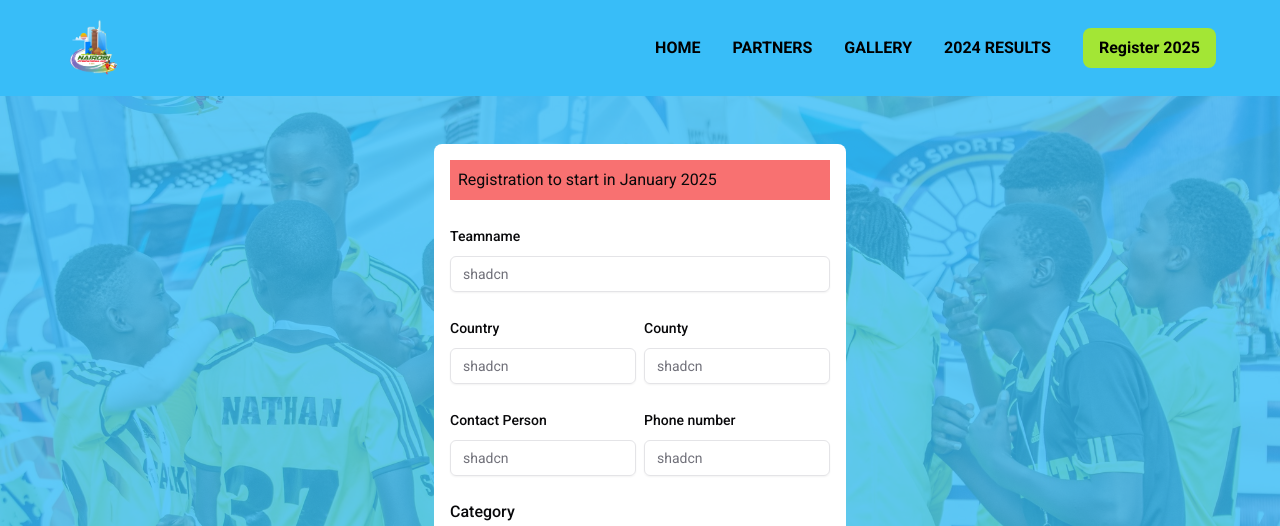
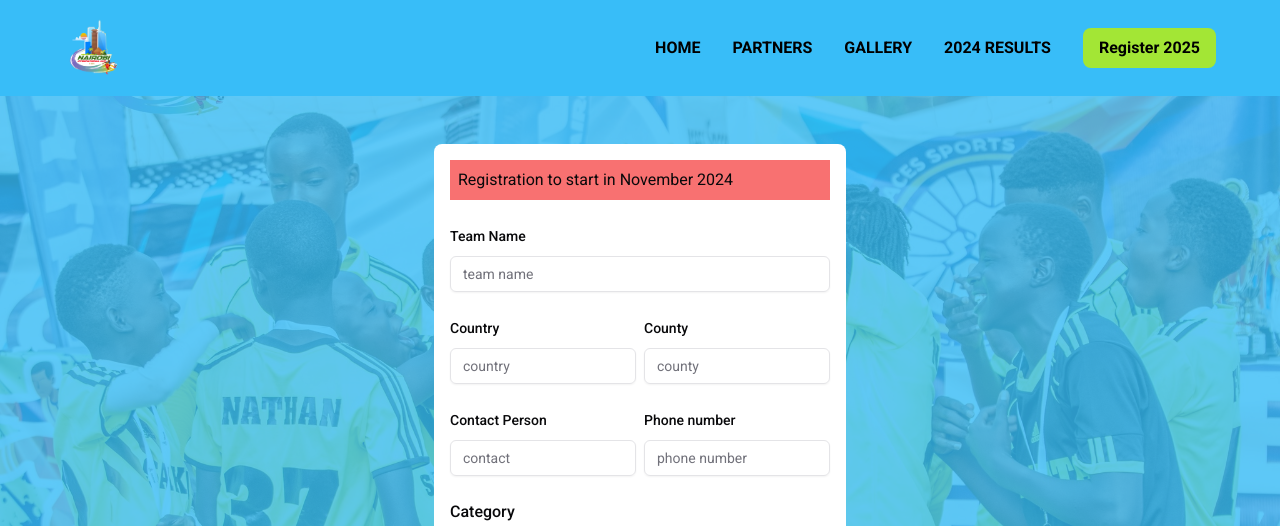
Before and after one commit to tisini-acc1/nic-cup, a Next.js app: page /register in a window 1280 px wide. Shown: the top 526 px of the page. Built offline with nearby package versions, Linux system fonts and the light colour scheme; a web font is replaced by a local one.

Commit message:
Rectified a few errors in hero section

```diff
--- a/src/app/(home)/sections/cta.tsx
+++ b/src/app/(home)/sections/cta.tsx
@@ -9,7 +9,7 @@ const Cta = () => {
     <section className="bg-partners bg-cover bg-center h-96 relative flex flex-col space-y-8 items-center justify-center">
       <div className="absolute bg-sky-400 opacity-55 h-full w-full"></div>
       <div className="text-white text-center text-4xl font-bold z-10">
-        Kenya&apos;s Premier Grassroot Soccer Tournament.
+        Kenya&apos;s Premier Sports Festival
       </div>
 
       <button className="bg-lime-400 hover:bg-white  text-black px-4 py-2 rounded-lg font-bold md:flex z-10">
--- a/src/app/(home)/sections/hero.tsx
+++ b/src/app/(home)/sections/hero.tsx
@@ -18,7 +18,7 @@ export const HeroSection = () => {
       <div className="lg:py-16 md:py-14 sm:py-12 py-10 lg:px-24 md:px-16 sm:px-6 px-4 w-full flex flex-col lg:flex-row justify-between items-center">
         <aside className="w-full lg:w-1/2 text-center lg:text-start">
           <h1 className="text-5xl lg:text-7xl xl:text-8xl mb-5 text-black">
-            <small className="text-xl font-semibold">Season Two</small>
+            {/* <small className="text-xl font-semibold">Season Two</small> */}
             <br />
             <span className={itim.className}>Nairobi International Cup</span>
           </h1>
@@ -35,7 +35,7 @@ export const HeroSection = () => {
 
           <div className="flex justify-center lg:justify-start gap-8 mt-8">
             <button className="bg-lime-400 hover:bg-white text-black px-4 py-2 rounded-lg font-bold transform hover:scale-105 transition-transform duration-300 cursor-pointer md:flex">
-              <Link href={"/fixtures"}>Season One Results</Link>
+              <Link href={"/fixtures"}>First Edition Results</Link>
             </button>
 
             <RegisterButton />
@@ -44,9 +44,9 @@ export const HeroSection = () => {
           <Timer launchDate="2025-08-01T07:00:00" />
         </aside>
 
-        <aside className="bg-flag bg-center bg-contain bg-no-repeat w-full lg:w-1/2 flex justify-center pl-4 mt-5 lg:mt-0">
+        <aside className="w-full lg:w-1/2 flex justify-center pl-4 mt-5 lg:mt-0">
           <Image
-            src={"/soccer.png"}
+            src={"/kenya-flag.webp"}
             alt={"player"}
             width={650}
             height={400}
--- a/src/app/(pages)/partners/partners-data.tsx
+++ b/src/app/(pages)/partners/partners-data.tsx
@@ -26,7 +26,7 @@ export const partners = [
   {
     id: 5,
     img: "/partners/skeiya.png",
-    link: "www.sofascore.com",
+    link: "www.skeiya.com",
     msg: "Home of Football is a premier commercial sports company in Africa dedicated to the advancement of sports. With our core selction being: Football (Soccer), Rugby, NFL, basketball and E-Sport. We offer a wide range of services, including a sports social platform, sports tourism, sports agency, and upcoming projects designed to enhance sports development under our Sports Village umbrella.",
   },
 ];
--- a/src/components/forms/register-form.tsx
+++ b/src/components/forms/register-form.tsx
@@ -90,16 +90,16 @@ const RegisterForm = () => {
   return (
     <Form {...form}>
       <form onSubmit={() => {}} className="space-y-6 bg-white p-4 rounded-lg ">
-        <p className="bg-red-400 p-2">Registration to start in January 2025</p>
+        <p className="bg-red-400 p-2">Registration to start in November 2024</p>
 
         <FormField
           control={form.control}
           name="teamname"
           render={({ field }) => (
             <FormItem>
-              <FormLabel>Teamname</FormLabel>
+              <FormLabel>Team Name</FormLabel>
               <FormControl>
-                <Input placeholder="shadcn" {...field} />
+                <Input placeholder="team name" {...field} />
               </FormControl>
               {/* <FormDescription>
                 This is your public display name.
@@ -117,7 +117,7 @@ const RegisterForm = () => {
               <FormItem>
                 <FormLabel>Country</FormLabel>
                 <FormControl>
-                  <Input placeholder="shadcn" {...field} />
+                  <Input placeholder="country" {...field} />
                 </FormControl>
                 <FormMessage />
               </FormItem>
@@ -131,7 +131,7 @@ const RegisterForm = () => {
               <FormItem>
                 <FormLabel>County</FormLabel>
                 <FormControl>
-                  <Input placeholder="shadcn" {...field} />
+                  <Input placeholder="county" {...field} />
                 </FormControl>
                 <FormMessage />
               </FormItem>
@@ -147,7 +147,7 @@ const RegisterForm = () => {
               <FormItem>
                 <FormLabel>Contact Person</FormLabel>
                 <FormControl>
-                  <Input placeholder="shadcn" {...field} />
+                  <Input placeholder="contact" {...field} />
                 </FormControl>
                 <FormMessage />
               </FormItem>
@@ -161,7 +161,7 @@ const RegisterForm = () => {
               <FormItem>
                 <FormLabel>Phone number</FormLabel>
                 <FormControl>
-                  <Input placeholder="shadcn" {...field} />
+                  <Input placeholder="phone number" {...field} />
                 </FormControl>
                 <FormMessage />
               </FormItem>
```
